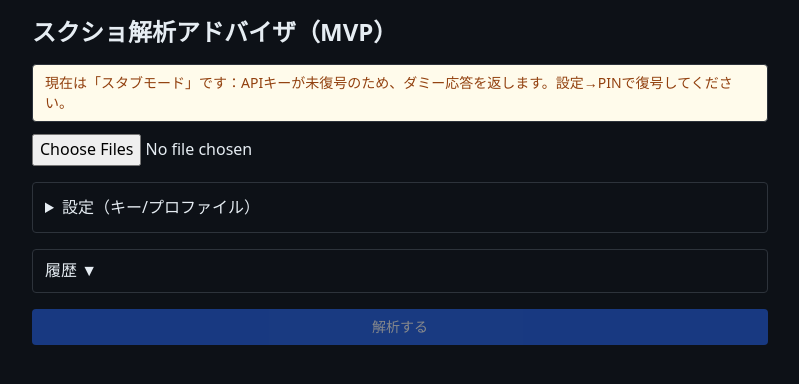
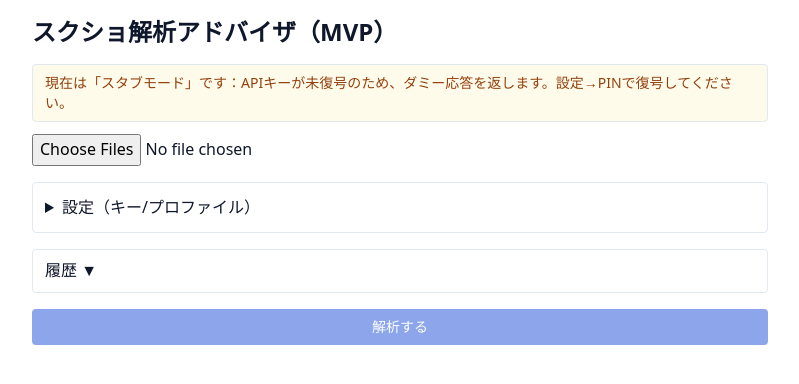
Before and after one commit to appdevelopmentworks/stock-analysis-screenshots, a Next.js app: page / in a window 1280 px wide. Shown: the top 384 px of the page, without its empty margins (240-1039 px from the left). Built offline with nearby package versions, Linux system fonts and the light colour scheme.

Commit message:
アプリアイコン設定

```diff
--- a/app/globals.css
+++ b/app/globals.css
@@ -5,24 +5,35 @@
 /* Theme tokens */
 :root {
   color-scheme: light dark;
-  /* High-readable default (prefers dark) */
-  --background: #0d1117;   /* GitHub dark */
-  --foreground: #e6edf3;   /* High-contrast text */
-  --card: #161b22;         /* Slightly lighter than bg */
-  --border: #2d333b;       /* Subtle but visible */
+  /* Light (default) */
+  --background: #ffffff;
+  --foreground: #0f172a;        /* slate-900 */
+  --muted-foreground: #475569;  /* slate-600 */
+  --card: #ffffff;
+  --border: #e2e8f0;            /* slate-200 */
+  --primary: #1d4ed8;           /* blue-700 (AA on white) */
+  --primary-foreground: #ffffff;
+  --link: #0ea5e9;              /* sky-500 */
 }
 .light {
-  /* Softer light theme with strong text contrast */
-  --background: #f8fafc;   /* slate-50 */
-  --foreground: #0f172a;   /* slate-900 */
-  --card: #ffffff;         /* pure white cards */
-  --border: #e2e8f0;       /* slate-200 */
+  --background: #ffffff;
+  --foreground: #0f172a;
+  --muted-foreground: #475569;
+  --card: #ffffff;
+  --border: #e2e8f0;
+  --primary: #1d4ed8;
+  --primary-foreground: #ffffff;
+  --link: #0ea5e9;
 }
 .dark {
-  --background: #0d1117;
-  --foreground: #e6edf3;
-  --card: #161b22;
-  --border: #2d333b;
+  --background: #0b1220;        /* deep navy */
+  --foreground: #e6edf3;        /* high contrast */
+  --muted-foreground: #b6c2d2;  /* softer text */
+  --card: #131c2b;              /* slightly raised */
+  --border: #263244;            /* visible border */
+  --primary: #60a5fa;           /* light blue for dark bg */
+  --primary-foreground: #0b1220;
+  --link: #7dd3fc;              /* sky-300 */
 }
 
 /* Utility classes to bridge Tailwind-style names */
@@ -30,6 +41,9 @@
 .text-foreground { color: var(--foreground) }
 .bg-card { background-color: var(--card) }
 .border-default { border-color: var(--border) }
+.text-muted { color: var(--muted-foreground) }
+.bg-primary { background-color: var(--primary) }
+.text-link { color: var(--link) }
 
 html, body, #__next { height: 100% }
 
--- a/app/layout.tsx
+++ b/app/layout.tsx
@@ -5,7 +5,22 @@ import { InitSentry } from '@/components/InitSentry'
 export const metadata: Metadata = {
   title: 'Screenshot Trade Advisor',
   description: 'Analyze chart/orderbook screenshots for trade ideas',
-  icons: [{ rel: 'icon', url: '/icons/icon-192.png' }],
+  icons: {
+    icon: '/StockAnalysisScreenshots.png',
+    apple: '/StockAnalysisScreenshots.png',
+  },
+  openGraph: {
+    type: 'website',
+    title: 'Screenshot Trade Advisor',
+    description: 'Analyze chart/orderbook screenshots for trade ideas',
+    images: [{ url: '/StockAnalysisScreenshots.png' }],
+  },
+  twitter: {
+    card: 'summary_large_image',
+    title: 'Screenshot Trade Advisor',
+    description: 'Analyze chart/orderbook screenshots for trade ideas',
+    images: ['/StockAnalysisScreenshots.png'],
+  },
   manifest: '/manifest.json',
 }
 
--- a/app/page.tsx
+++ b/app/page.tsx
@@ -199,10 +199,10 @@ export default function Page() {
         </Button>
         {progress && (
           <div className="w-full">
-            <div className="h-2 rounded bg-neutral-800 overflow-hidden">
-              <div className="h-full bg-blue-600" style={{ width: `${progress.pct}%` }} />
+            <div className="h-2 rounded border border-default overflow-hidden">
+              <div className="h-full bg-primary" style={{ width: `${progress.pct}%` }} />
             </div>
-            <div className="text-xs text-neutral-500 mt-1">{progress.msg ?? '処理中...'}</div>
+            <div className="text-xs text-muted mt-1">{progress.msg ?? '処理中...'}</div>
           </div>
         )}
         {errorMsg && (
--- a/components/ResultPane.tsx
+++ b/components/ResultPane.tsx
@@ -37,9 +37,9 @@ export function ResultPane({ data, meta }: Props) {
         </div>
       </div>
       <div className="text-sm">結論: <b>{decision}</b>（{horizon}）<span className="ml-2 text-xs text-neutral-500">トーン: {tone}</span></div>
-      <div className="prose prose-invert max-w-none">
+      <div className="max-w-none">
         {/* naive markdown rendering: pre for now */}
-        <pre className="bg-neutral-900 text-neutral-100 p-3 rounded overflow-auto text-xs whitespace-pre-wrap">{md}</pre>
+        <pre className="bg-card text-foreground border border-default p-3 rounded overflow-auto text-sm whitespace-pre-wrap">{md}</pre>
       </div>
       { (scenarios.base || scenarios.bull || scenarios.bear) && (
         <div className="grid gap-3">
@@ -65,7 +65,7 @@ export function ResultPane({ data, meta }: Props) {
       )}
       <details>
         <summary className="cursor-pointer select-none text-sm">JSON 詳細</summary>
-        <pre className="bg-neutral-900 text-neutral-100 p-3 rounded overflow-auto text-xs">{JSON.stringify(data, null, 2)}</pre>
+        <pre className="bg-card text-foreground border border-default p-3 rounded overflow-auto text-xs">{JSON.stringify(data, null, 2)}</pre>
       </details>
     </div>
   )
--- a/components/ui/Button.tsx
+++ b/components/ui/Button.tsx
@@ -3,7 +3,11 @@ import * as React from 'react'
 
 type Props = React.ButtonHTMLAttributes<HTMLButtonElement> & { variant?: 'default' | 'outline' | 'ghost', size?: 'sm' | 'md' }
 export function Button({ className = '', variant = 'default', size = 'md', ...props }: Props) {
-  const v = variant === 'outline' ? 'border border-default bg-transparent text-foreground' : variant === 'ghost' ? 'bg-transparent text-foreground' : 'bg-blue-600 text-white'
+  const v = variant === 'outline'
+    ? 'border border-default bg-transparent text-foreground'
+    : variant === 'ghost'
+      ? 'bg-transparent text-foreground'
+      : 'bg-primary text-[color:var(--primary-foreground)]'
   const s = size === 'sm' ? 'px-2 py-1 text-xs' : 'px-4 py-2 text-sm'
   return <button {...props} className={`rounded ${v} ${s} ${className} disabled:opacity-50`} />
 }
```
Also changed, not shown: public/StockAnalysisScreenshots.png (added), public/manifest.json, 1 other file (tests, documents, lock files or other folders).
